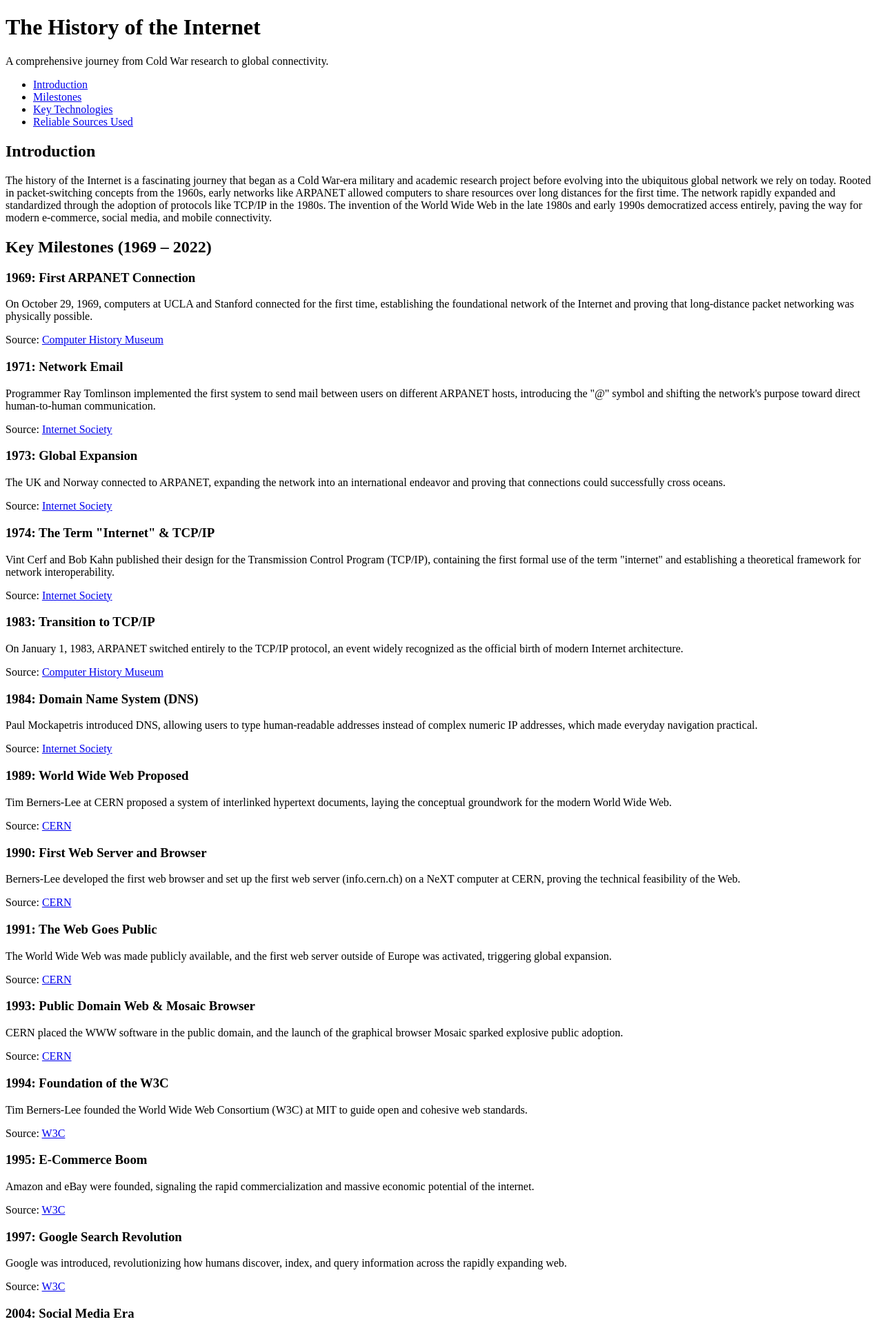
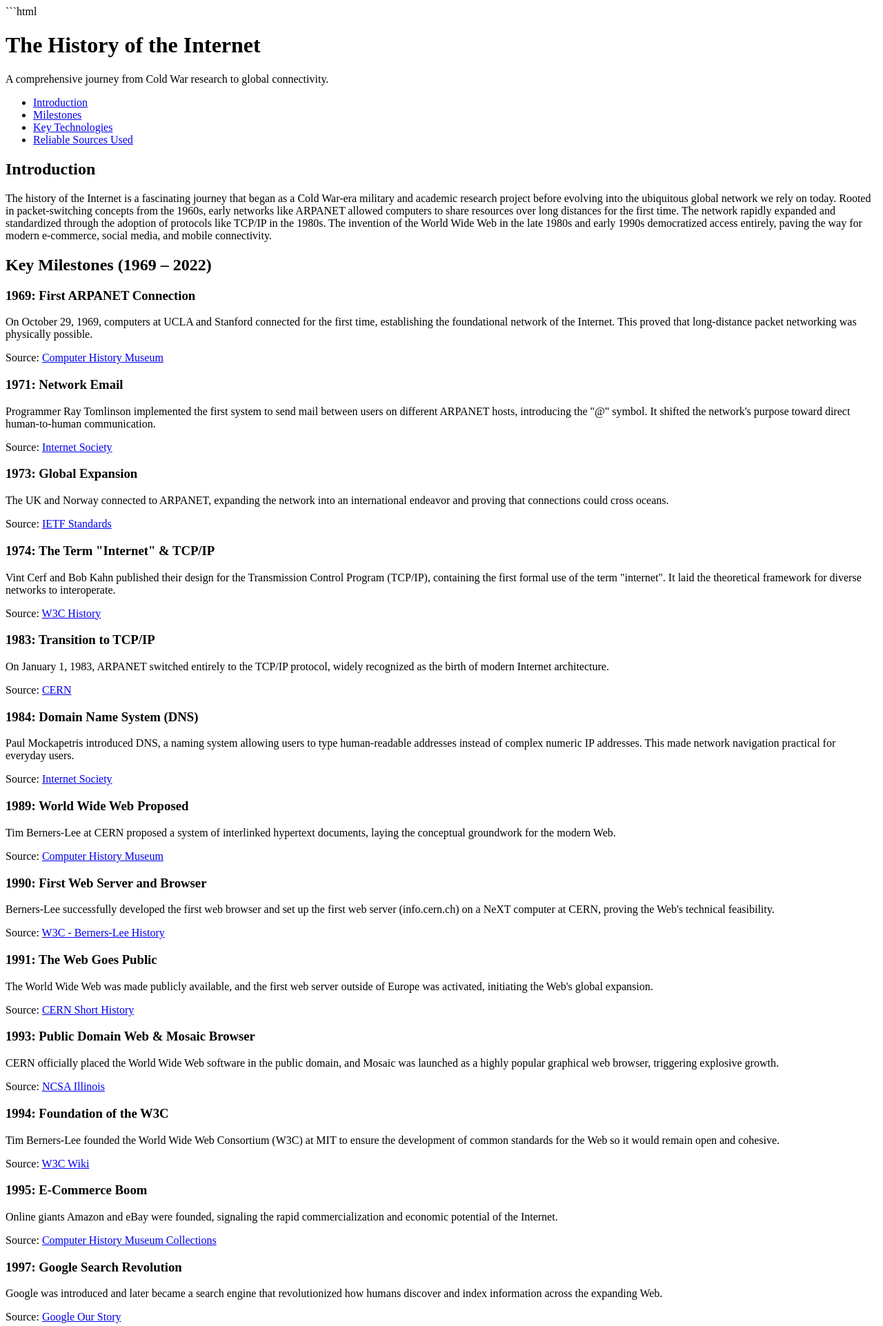
Before and after one commit to Charbel-Chkeir/web-programming-site, a Flask app: page /internet-history in a window 1280 px wide. Shown: the top 1923 px of the page at 69% size. Run offline with Flask 3, Linux system fonts and the light colour scheme.

Commit message:
Part 2: hand-written history pages

````diff
--- a/templates/internet-history.html
+++ b/templates/internet-history.html
@@ -1,3 +1,4 @@
+```html
 <!DOCTYPE html>
 <html lang="en">
 <head>
@@ -32,103 +33,103 @@
 
             <article>
                 <h3>1969: First ARPANET Connection</h3>
-                <p>On October 29, 1969, computers at UCLA and Stanford connected for the first time, establishing the foundational network of the Internet and proving that long-distance packet networking was physically possible.</p>
+                <p>On October 29, 1969, computers at UCLA and Stanford connected for the first time, establishing the foundational network of the Internet. This proved that long-distance packet networking was physically possible.</p>
                 <p>Source: <a href="https://www.computerhistory.org/internethistory/" target="_blank">Computer History Museum</a></p>
             </article>
 
             <article>
                 <h3>1971: Network Email</h3>
-                <p>Programmer Ray Tomlinson implemented the first system to send mail between users on different ARPANET hosts, introducing the "@" symbol and shifting the network's purpose toward direct human-to-human communication.</p>
+                <p>Programmer Ray Tomlinson implemented the first system to send mail between users on different ARPANET hosts, introducing the "@" symbol. It shifted the network's purpose toward direct human-to-human communication.</p>
                 <p>Source: <a href="https://www.internetsociety.org/internet/history-internet/short-history-of-the-internet/" target="_blank">Internet Society</a></p>
             </article>
 
             <article>
                 <h3>1973: Global Expansion</h3>
-                <p>The UK and Norway connected to ARPANET, expanding the network into an international endeavor and proving that connections could successfully cross oceans.</p>
-                <p>Source: <a href="https://www.internetsociety.org/internet/history-internet/short-history-of-the-internet/" target="_blank">Internet Society</a></p>
+                <p>The UK and Norway connected to ARPANET, expanding the network into an international endeavor and proving that connections could cross oceans.</p>
+                <p>Source: <a href="https://www.ietf.org/standards/ids/" target="_blank">IETF Standards</a></p>
             </article>
 
             <article>
                 <h3>1974: The Term "Internet" & TCP/IP</h3>
-                <p>Vint Cerf and Bob Kahn published their design for the Transmission Control Program (TCP/IP), containing the first formal use of the term "internet" and establishing a theoretical framework for network interoperability.</p>
-                <p>Source: <a href="https://www.internetsociety.org/internet/history-internet/short-history-of-the-internet/" target="_blank">Internet Society</a></p>
+                <p>Vint Cerf and Bob Kahn published their design for the Transmission Control Program (TCP/IP), containing the first formal use of the term "internet". It laid the theoretical framework for diverse networks to interoperate.</p>
+                <p>Source: <a href="https://www.w3.org/History.html" target="_blank">W3C History</a></p>
             </article>
 
             <article>
                 <h3>1983: Transition to TCP/IP</h3>
-                <p>On January 1, 1983, ARPANET switched entirely to the TCP/IP protocol, an event widely recognized as the official birth of modern Internet architecture.</p>
-                <p>Source: <a href="https://www.computerhistory.org/internethistory/" target="_blank">Computer History Museum</a></p>
+                <p>On January 1, 1983, ARPANET switched entirely to the TCP/IP protocol, widely recognized as the birth of modern Internet architecture.</p>
+                <p>Source: <a href="https://home.cern/science/computing/the-birth-of-the-web/" target="_blank">CERN</a></p>
             </article>
 
             <article>
                 <h3>1984: Domain Name System (DNS)</h3>
-                <p>Paul Mockapetris introduced DNS, allowing users to type human-readable addresses instead of complex numeric IP addresses, which made everyday navigation practical.</p>
+                <p>Paul Mockapetris introduced DNS, a naming system allowing users to type human-readable addresses instead of complex numeric IP addresses. This made network navigation practical for everyday users.</p>
                 <p>Source: <a href="https://www.internetsociety.org/internet/history-internet/short-history-of-the-internet/" target="_blank">Internet Society</a></p>
             </article>
 
             <article>
                 <h3>1989: World Wide Web Proposed</h3>
-                <p>Tim Berners-Lee at CERN proposed a system of interlinked hypertext documents, laying the conceptual groundwork for the modern World Wide Web.</p>
-                <p>Source: <a href="https://home.cern/science/computing/the-birth-of-the-web/" target="_blank">CERN</a></p>
+                <p>Tim Berners-Lee at CERN proposed a system of interlinked hypertext documents, laying the conceptual groundwork for the modern Web.</p>
+                <p>Source: <a href="https://www.computerhistory.org/revolution/networking/19/314" target="_blank">Computer History Museum</a></p>
             </article>
 
             <article>
                 <h3>1990: First Web Server and Browser</h3>
-                <p>Berners-Lee developed the first web browser and set up the first web server (info.cern.ch) on a NeXT computer at CERN, proving the technical feasibility of the Web.</p>
-                <p>Source: <a href="https://home.cern/science/computing/the-birth-of-the-web/" target="_blank">CERN</a></p>
+                <p>Berners-Lee successfully developed the first web browser and set up the first web server (info.cern.ch) on a NeXT computer at CERN, proving the Web's technical feasibility.</p>
+                <p>Source: <a href="https://www.w3.org/People/Berners-Lee/ShortHistory.html" target="_blank">W3C - Berners-Lee History</a></p>
             </article>
 
             <article>
                 <h3>1991: The Web Goes Public</h3>
-                <p>The World Wide Web was made publicly available, and the first web server outside of Europe was activated, triggering global expansion.</p>
-                <p>Source: <a href="https://home.cern/science/computing/the-birth-of-the-web/short-history-web/" target="_blank">CERN</a></p>
+                <p>The World Wide Web was made publicly available, and the first web server outside of Europe was activated, initiating the Web's global expansion.</p>
+                <p>Source: <a href="https://home.cern/science/computing/the-birth-of-the-web/short-history-web/" target="_blank">CERN Short History</a></p>
             </article>
 
             <article>
                 <h3>1993: Public Domain Web & Mosaic Browser</h3>
-                <p>CERN placed the WWW software in the public domain, and the launch of the graphical browser Mosaic sparked explosive public adoption.</p>
-                <p>Source: <a href="https://home.cern/science/computing/the-birth-of-the-web/" target="_blank">CERN</a></p>
+                <p>CERN officially placed the World Wide Web software in the public domain, and Mosaic was launched as a highly popular graphical web browser, triggering explosive growth.</p>
+                <p>Source: <a href="https://www.ncsa.illinois.edu/enabling-science/history/" target="_blank">NCSA Illinois</a></p>
             </article>
 
             <article>
                 <h3>1994: Foundation of the W3C</h3>
-                <p>Tim Berners-Lee founded the World Wide Web Consortium (W3C) at MIT to guide open and cohesive web standards.</p>
-                <p>Source: <a href="https://www.w3.org/html/wg/wiki/History" target="_blank">W3C</a></p>
+                <p>Tim Berners-Lee founded the World Wide Web Consortium (W3C) at MIT to ensure the development of common standards for the Web so it would remain open and cohesive.</p>
+                <p>Source: <a href="https://www.w3.org/html/wg/wiki/History" target="_blank">W3C Wiki</a></p>
             </article>
 
             <article>
                 <h3>1995: E-Commerce Boom</h3>
-                <p>Amazon and eBay were founded, signaling the rapid commercialization and massive economic potential of the internet.</p>
-                <p>Source: <a href="https://www.w3.org/html/wg/wiki/History" target="_blank">W3C</a></p>
+                <p>Online giants Amazon and eBay were founded, signaling the rapid commercialization and economic potential of the Internet.</p>
+                <p>Source: <a href="https://www.computerhistory.org/collections/search/?keyword=internet+commercialization" target="_blank">Computer History Museum Collections</a></p>
             </article>
 
             <article>
                 <h3>1997: Google Search Revolution</h3>
-                <p>Google was introduced, revolutionizing how humans discover, index, and query information across the rapidly expanding web.</p>
-                <p>Source: <a href="https://www.w3.org/html/wg/wiki/History" target="_blank">W3C</a></p>
+                <p>Google was introduced and later became a search engine that revolutionized how humans discover and index information across the expanding Web.</p>
+                <p>Source: <a href="https://about.google/our-story/" target="_blank">Google Our Story</a></p>
             </article>
 
             <article>
                 <h3>2004: Social Media Era</h3>
-                <p>Facebook officially opened, accelerating the global transition toward user-generated content and modern social networking architectures.</p>
-                <p>Source: <a href="https://www.w3.org/html/wg/wiki/History" target="_blank">W3C</a></p>
+                <p>Facebook officially opened, accelerating the transition to user-generated content and modern social networking platforms.</p>
+                <p>Source: <a href="https://newsroom.fb.com/company-info/" target="_blank">Facebook Newsroom</a></p>
             </article>
 
             <article>
                 <h3>2007: The Mobile Web & iPhone</h3>
-                <p>Apple released the first iPhone, mainstreaming smartphone adoption and permanently changing how society interacts with mobile internet services.</p>
-                <p>Source: <a href="https://www.w3.org/html/wg/wiki/History" target="_blank">W3C</a></p>
+                <p>Apple released the first iPhone, mainstreaming smartphone adoption and permanently changing how society accessed the mobile internet.</p>
+                <p>Source: <a href="https://www.apple.com/newsroom/" target="_blank">Apple Newsroom</a></p>
             </article>
 
             <article>
                 <h3>2008: Cloud Computing & Modern Browsers</h3>
-                <p>Amazon launched EC2 and Google released Chrome, driving a massive tech shift toward cloud infrastructure and high-performance web applications.</p>
-                <p>Source: <a href="https://www.w3.org/html/wg/wiki/History" target="_blank">W3C</a></p>
+                <p>Amazon launched Elastic Compute Cloud (EC2) while Google released Chrome, accelerating the tech industry's massive shift toward cloud-based infrastructure and faster web applications.</p>
+                <p>Source: <a href="https://aws.amazon.com/about-aws/our-origins/" target="_blank">AWS Origins</a></p>
             </article>
 
             <article>
                 <h3>2022: Generative AI Mainstreamed</h3>
-                <p>OpenAI released ChatGPT, bringing advanced conversational artificial intelligence capabilities to mainstream internet users worldwide.</p>
+                <p>OpenAI released ChatGPT, a conversational generative AI chatbot that revolutionized natural language processing and brought advanced AI capabilities to mainstream internet users globally.</p>
                 <p>Source: <a href="https://en.wikipedia.org/wiki/Timeline_of_the_history_of_the_Internet" target="_blank">Wikipedia Timeline</a></p>
             </article>
         </section>
@@ -136,9 +137,9 @@
         <section id="technologies">
             <h2>Three Key Technologies</h2>
             <ul>
-                <li><strong>TCP/IP:</strong> The core protocol suite dictating how data packets are addressed, transmitted, and reassembled across disparate networks.</li>
-                <li><strong>DNS:</strong> The directory system mapping readable domain names to numerical IP addresses.</li>
-                <li><strong>HTTP & HTML:</strong> The foundational protocol and markup language powering the structure and request-response cycle of the World Wide Web.</li>
+                <li><strong>TCP/IP (Transmission Control Protocol / Internet Protocol):</strong> The foundational communication language of the Internet. It dictates how data is broken into packets, addressed, transmitted, routed, and reassembled at the destination, allowing vastly different computer networks to communicate seamlessly.</li>
+                <li><strong>DNS (Domain Name System):</strong> Essentially the phonebook of the Internet. It translates memorable, human-readable domain names into the numerical IP addresses required by computers to locate services and devices worldwide.</li>
+                <li><strong>HTTP & HTML (Hypertext Transfer Protocol & Hypertext Markup Language):</strong> The bedrock of the World Wide Web. HTTP is the protocol used to request and transmit web resources, while HTML provides the structural markup language that web browsers render into the visible interfaces we interact with daily.</li>
             </ul>
         </section>
 
@@ -149,6 +150,9 @@
                 <li><a href="https://home.cern/science/computing/the-birth-of-the-web/short-history-web/" target="_blank">CERN - Short History of the Web</a></li>
                 <li><a href="https://www.internetsociety.org/internet/history-internet/short-history-of-the-internet/" target="_blank">Internet Society - Short History of the Internet</a></li>
                 <li><a href="https://www.computerhistory.org/internethistory/" target="_blank">Computer History Museum - Internet History</a></li>
+                <li><a href="https://newsroom.fb.com/company-info/" target="_blank">Facebook Newsroom</a></li>
+                <li><a href="https://www.apple.com/newsroom/" target="_blank">Apple Newsroom</a></li>
+                <li><a href="https://aws.amazon.com/about-aws/our-origins/" target="_blank">AWS Origins</a></li>
                 <li><a href="https://www.w3.org/html/wg/wiki/History" target="_blank">W3C Wiki - History</a></li>
                 <li><a href="https://en.wikipedia.org/wiki/Timeline_of_the_history_of_the_Internet" target="_blank">Wikipedia - Timeline of the History of the Internet</a></li>
             </ul>
@@ -161,3 +165,5 @@
 
 </body>
 </html>
+
+```
````
